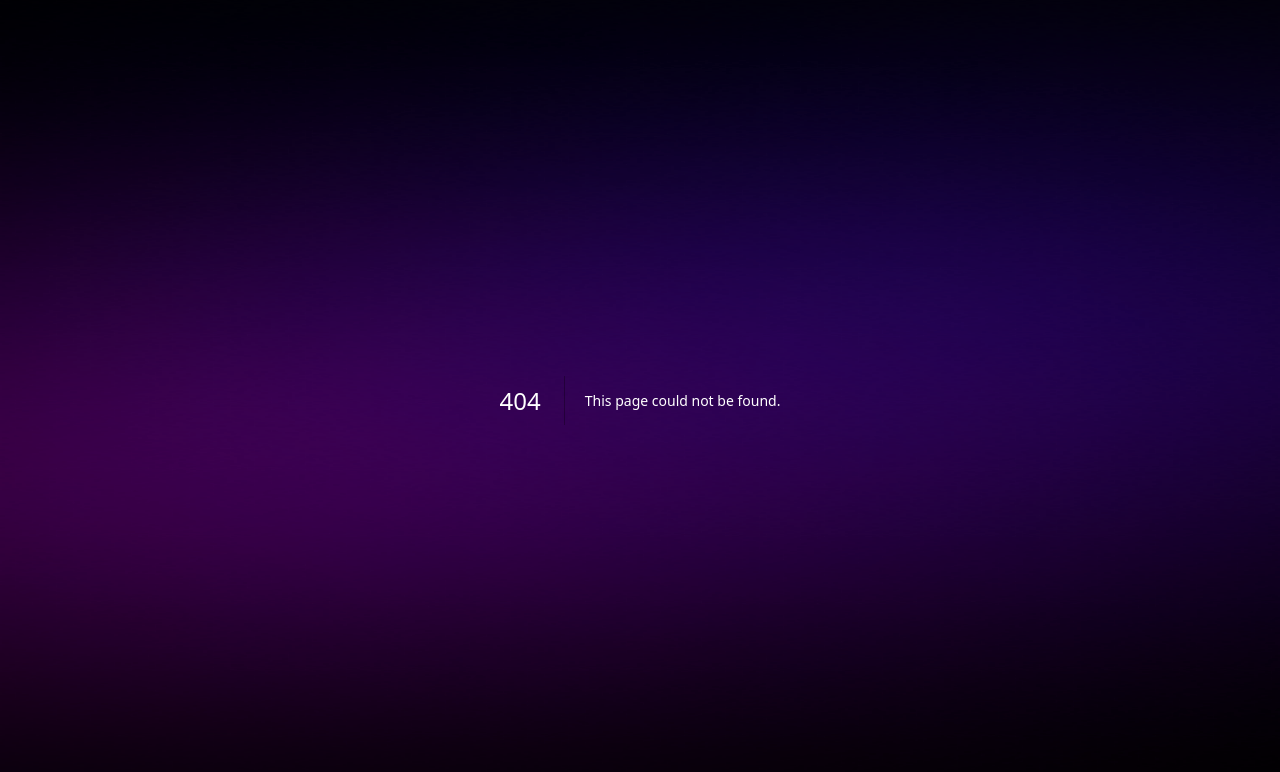
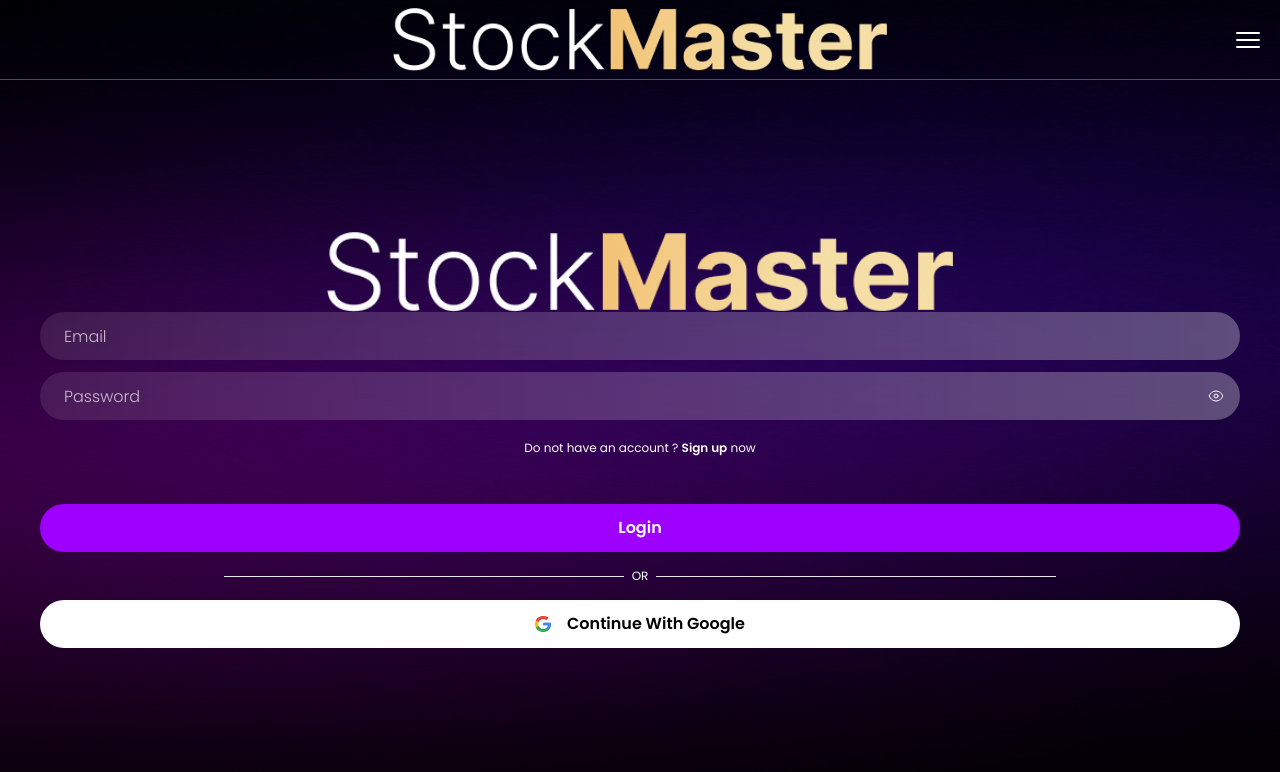
Before and after one commit to jovianjr/StockMaster-FE, a Next.js app: page /login in a window 1280 px wide. Before the commit this address had no page. Shown: the top 772 px of the page. Built offline with nearby package versions, Linux system fonts and the light colour scheme.

Commit message:
feat(auth): add login page

```diff
--- /dev/null
+++ b/src/app/components/Button/index.js
@@ -0,0 +1,29 @@
+import clsx from 'clsx';
+import Link from 'next/link';
+
+const Button = ({ text = 'Button', className = '', onClick = () => {} }) => {
+	return (
+		<button
+			onClick={onClick}
+			className={clsx(
+				'w-full rounded-full px-2 py-3 font-semibold',
+				'bg-c-purple transition-all hover:bg-purple-700',
+				className
+			)}
+		>
+			{text}
+		</button>
+	);
+};
+
+const ButtonContainer = props => {
+	return props.href ? (
+		<Link href={props.href} className="h-full w-full">
+			<Button {...props} />
+		</Link>
+	) : (
+		<Button {...props} />
+	);
+};
+
+export default ButtonContainer;
--- /dev/null
+++ b/src/app/components/Input/index.js
@@ -0,0 +1,40 @@
+import { EyeIcon, EyeSlashIcon } from '@heroicons/react/24/outline';
+import clsx from 'clsx';
+import { useState } from 'react';
+
+const Input = ({
+	className = '',
+	placeholder = '',
+	name = '',
+	type = 'text',
+	password = false
+}) => {
+	const [show, setShow] = useState(false);
+
+	return (
+		<div className="relative h-full w-full">
+			<input
+				className={clsx(
+					'h-12 w-full rounded-full px-6',
+					'bg-transparent bg-gradient-to-r from-white/10 to-white/30 backdrop-blur-lg',
+					'placeholder:font-light placeholder:text-white/70',
+					className
+				)}
+				placeholder={placeholder}
+				name={name}
+				type={password ? (show ? 'text' : 'password') : type}
+			/>
+
+			{password ? (
+				<span
+					className="absolute right-4 top-1/2 -translate-y-1/2"
+					onClick={() => setShow(!show)}
+				>
+					{show ? <EyeSlashIcon className="h-4 w-4" /> : <EyeIcon className="h-4 w-4" />}
+				</span>
+			) : null}
+		</div>
+	);
+};
+
+export default Input;
--- /dev/null
+++ b/src/app/login/page.js
@@ -0,0 +1,55 @@
+'use client';
+import Image from 'next/image';
+import Link from 'next/link';
+
+import Navbar from '@/app/components/Navbar';
+import Button from '@/app/components/Button';
+import Input from '@/app/components/Input';
+
+export default function Home() {
+	return (
+		<div className="h-screen">
+			<Navbar />
+			<main className="flex h-full flex-col items-center justify-center px-10 pt-20">
+				<div className="relative h-20 w-2/3 px-5">
+					<Image
+						src="/assets/images/logo.png"
+						alt="Logo StockMaster"
+						className="object-contain"
+						fill
+					/>
+				</div>
+				<div className="flex w-full flex-col gap-3">
+					<Input name="email" placeholder="Email" />
+					<Input name="password" placeholder="Password" password />
+					<p className="mt-2 w-full text-center text-xs">
+						Do not have an account ?{' '}
+						<Link href="signup" className="font-semibold hover:underline">
+							Sign up
+						</Link>{' '}
+						now
+					</p>
+				</div>
+				<div className="flex w-full flex-col gap-4 pt-12">
+					<Button href="/" text="Login" />
+					<div className="flex w-full items-center justify-center gap-2 text-xs">
+						<hr className="w-1/3" />
+						<span>OR</span>
+						<hr className="w-1/3" />
+					</div>
+					<button className="flex w-full items-center justify-center gap-4 rounded-full bg-white px-2 py-3 font-semibold text-black">
+						<div className="relative aspect-square w-4">
+							<Image
+								src="/assets/images/logo-google.png"
+								alt="Logo StockMaster"
+								className="object-contain"
+								fill
+							/>
+						</div>
+						Continue With Google
+					</button>
+				</div>
+			</main>
+		</div>
+	);
+}
--- a/tailwind.config.js
+++ b/tailwind.config.js
@@ -13,6 +13,7 @@ module.exports = {
 				'gradient-conic': 'conic-gradient(from 180deg at 50% 50%, var(--tw-gradient-stops))'
 			},
 			colors: {
+				'c-purple': '#9E00FF',
 				'c-yellow': '#F5DFA7'
 			}
 		}
```
Also changed, not shown: public/assets/images/logo-google.png (added).
